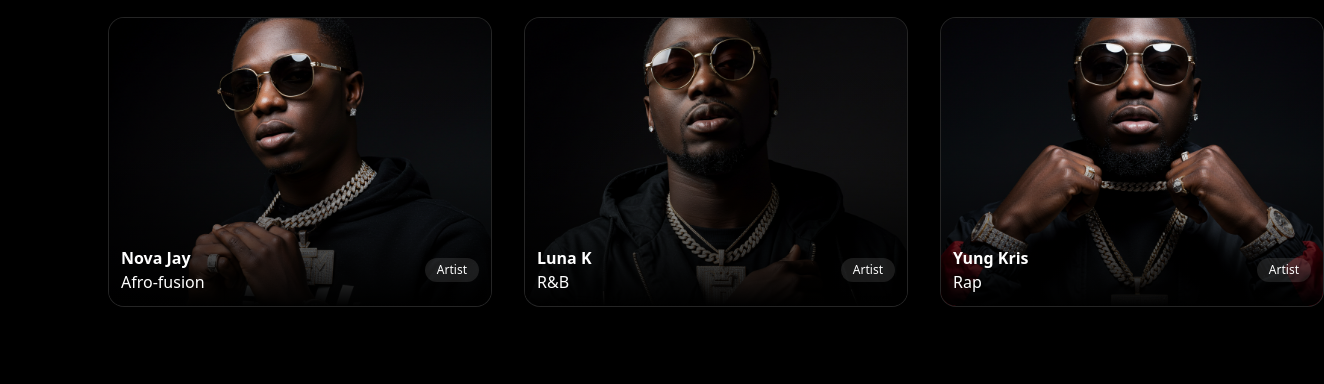
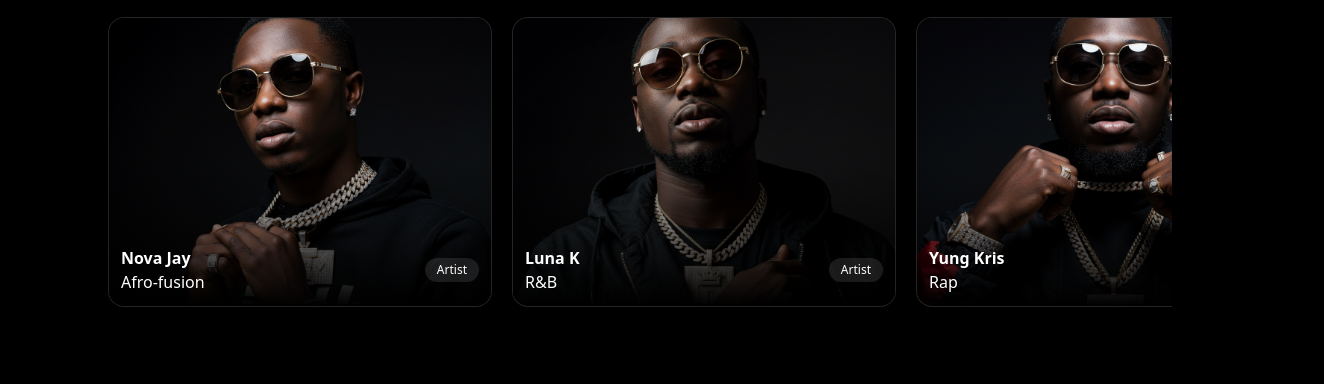
Before and after one commit to Haruna-dev-droid/Muzik, a website: page index.html in a window 1280 px wide. Shown: the part 259-643 px from the top of the page, 1324 px wide, since content can reach past the window. Drawn offline with nearby package versions, Linux system fonts and the light colour scheme.

Commit message:
adjusted artist section

```diff
--- a/index.html
+++ b/index.html
@@ -376,7 +376,10 @@
         </div>
       </div>
 
-      <div class="flex gap-8 items-center justify-between mt-3" id="Artists">
+      <div
+        class="flex items-center justify-between mt-3 no-scrollbar gap-5 overflow-x-auto scroll-smooth snap-x snap-mandatory"
+        id="Artists"
+      >
         <!-- Artist 1 Nova Jay -->
         <div class="relative">
           <div class="">
```
